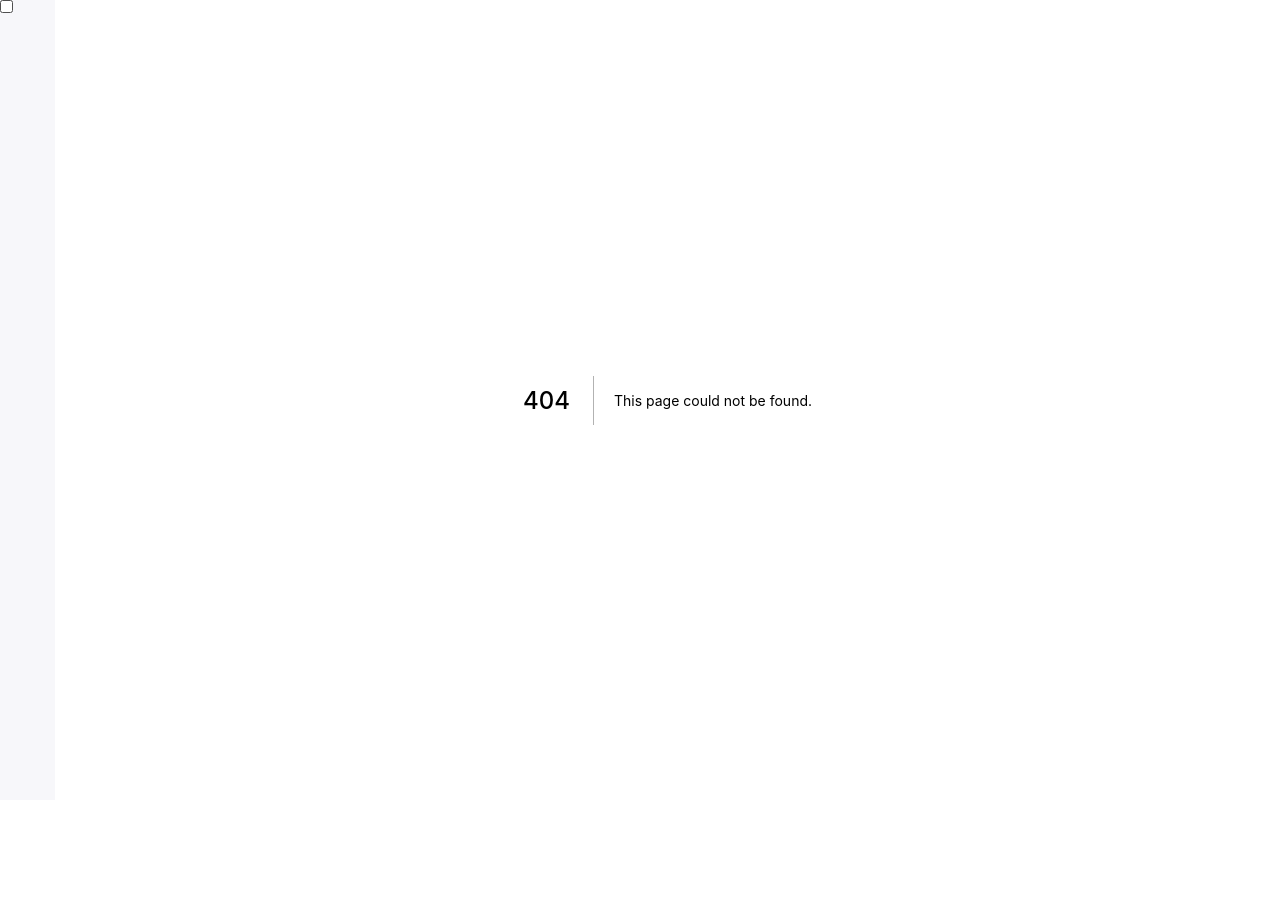
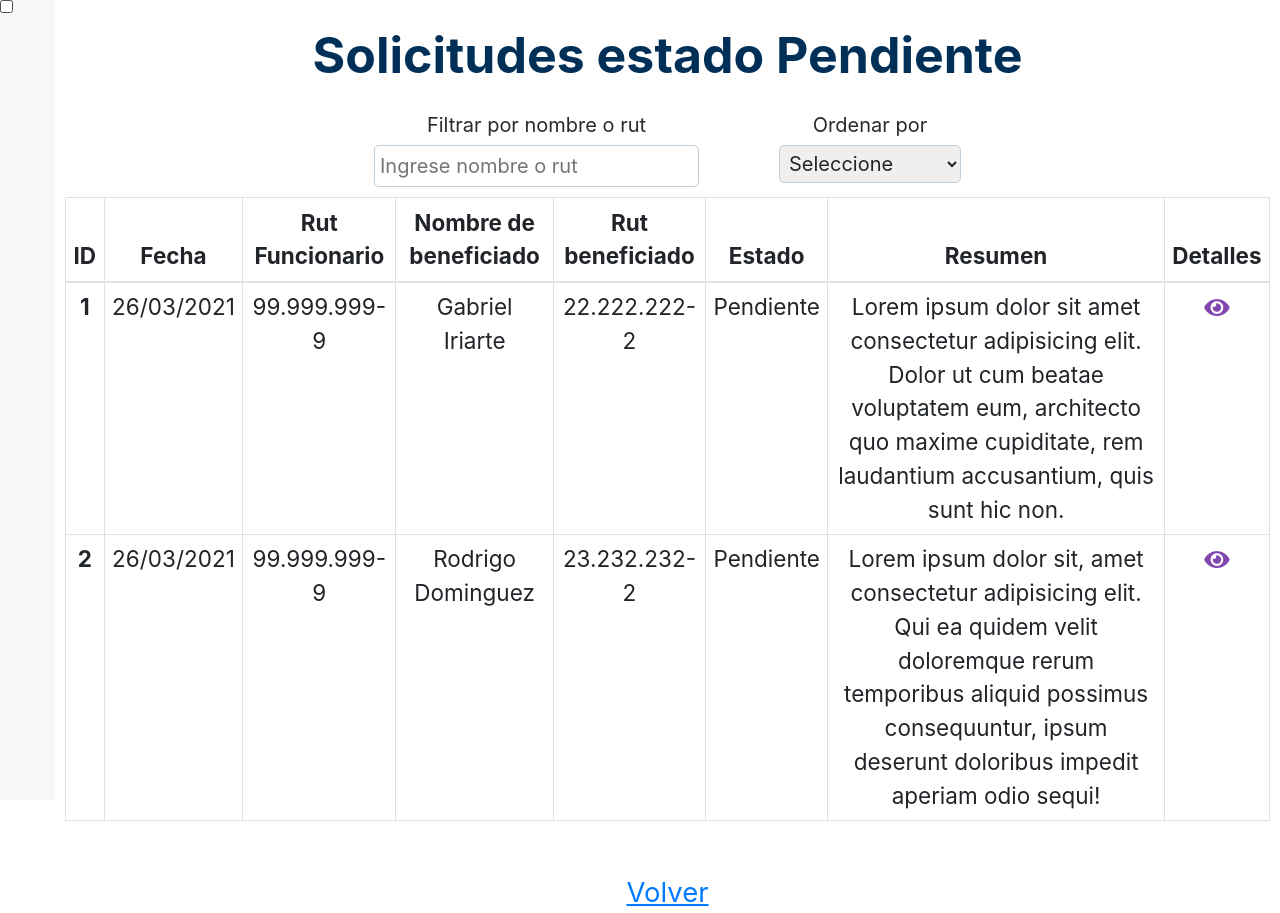
Before and after one commit to MilzCode/fron-bhf, a Next.js app: page /solicitudes-pendientes in a window 1280 px wide. Before the commit this address had no page. Before the commit the page ends 800 px from the top, so only its background shows below. Built offline with nearby package versions, Linux system fonts and the light colour scheme.

Commit message:
feat: solicitudes pendientes

```diff
--- a/pages/index.tsx
+++ b/pages/index.tsx
@@ -28,6 +28,11 @@ const Home: NextPage = () => {
         <div>
           <Link href="/historial-solicitudes">Historial de solicitudes</Link>
         </div>
+        <div>
+          <Link href="/solicitudes-pendientes">
+            Solicitudes estado Pendiente
+          </Link>
+        </div>
         <hr />
         <h2>Test</h2>
         <div>
--- /dev/null
+++ b/pages/solicitudes-pendientes/index.tsx
@@ -0,0 +1,90 @@
+import React from "react";
+import Link from "next/link";
+import Volver from "../../components/other/Volver";
+
+const SolicitudesPendientes = () => {
+  return (
+    <div>
+      <h1 className="TITULO">Solicitudes estado Pendiente</h1>
+      <div className="FILTRO">
+        <div className="LABELINPUT">
+          <label htmlFor="search">Filtrar por nombre o rut</label>
+          <input id="search" type="text" placeholder="Ingrese nombre o rut" />
+        </div>
+        {/* ordenar por */}
+        <div className="LABELINPUT">
+          <label htmlFor="order">Ordenar por</label>
+          <select id="order">
+            <option value="">Seleccione</option>
+            <option value="1">Nombre</option>
+            <option value="2">Rut Beneficiado</option>
+            <option value="3">Fecha</option>
+          </select>
+        </div>
+      </div>
+      <div className="TABLERESPONSIVE">
+        <table className="table table-bordered">
+          <thead>
+            <tr>
+              <th scope="col">ID</th>
+              <th scope="col">Fecha</th>
+              <th scope="col">Rut Funcionario</th>
+              <th scope="col">Nombre de beneficiado</th>
+              <th scope="col">Rut beneficiado</th>
+              <th scope="col">Estado</th>
+              {/* LO IDEAL ES EL QUE EL RESUMEN SEA CORTO POR EJEMPLO UNOS 25 caracteres max */}
+              <th scope="col">Resumen</th>
+              <th scope="col">Detalles</th>
+            </tr>
+          </thead>
+          <tbody>
+            <tr>
+              <th scope="row">1</th>
+              <td>26/03/2021</td>
+              <td>99.999.999-9</td>
+              <td>Gabriel Iriarte</td>
+              <td>22.222.222-2</td>
+              <td>Pendiente</td>
+              <td>
+                Lorem ipsum dolor sit amet consectetur adipisicing elit. Dolor
+                ut cum beatae voluptatem eum, architecto quo maxime cupiditate,
+                rem laudantium accusantium, quis sunt hic non.
+              </td>
+              <td>
+                <button className="BUTTONSTYLENONE">
+                  <Link passHref href="/solicitudes-pendientes/999">
+                    <i className="fas fa-eye COLORPURPLE" />
+                  </Link>
+                </button>
+              </td>
+            </tr>
+            <tr>
+              <th scope="row">2</th>
+              <td>26/03/2021</td>
+              <td>99.999.999-9</td>
+              <td>Rodrigo Dominguez</td>
+              <td>23.232.232-2</td>
+              <td>Pendiente</td>
+              <td>
+                Lorem ipsum dolor sit, amet consectetur adipisicing elit. Qui ea
+                quidem velit doloremque rerum temporibus aliquid possimus
+                consequuntur, ipsum deserunt doloribus impedit aperiam odio
+                sequi!
+              </td>
+              <td>
+                <button className="BUTTONSTYLENONE">
+                  <Link passHref href="/solicitudes-pendientes/999">
+                    <i className="fas fa-eye COLORPURPLE" />
+                  </Link>
+                </button>
+              </td>
+            </tr>
+          </tbody>
+        </table>
+      </div>
+      <Volver />
+    </div>
+  );
+};
+
+export default SolicitudesPendientes;
```
Also changed, not shown: pages/solicitudes-pendientes/[solicitudpendiente].tsx (added, +10 -0 lines).
